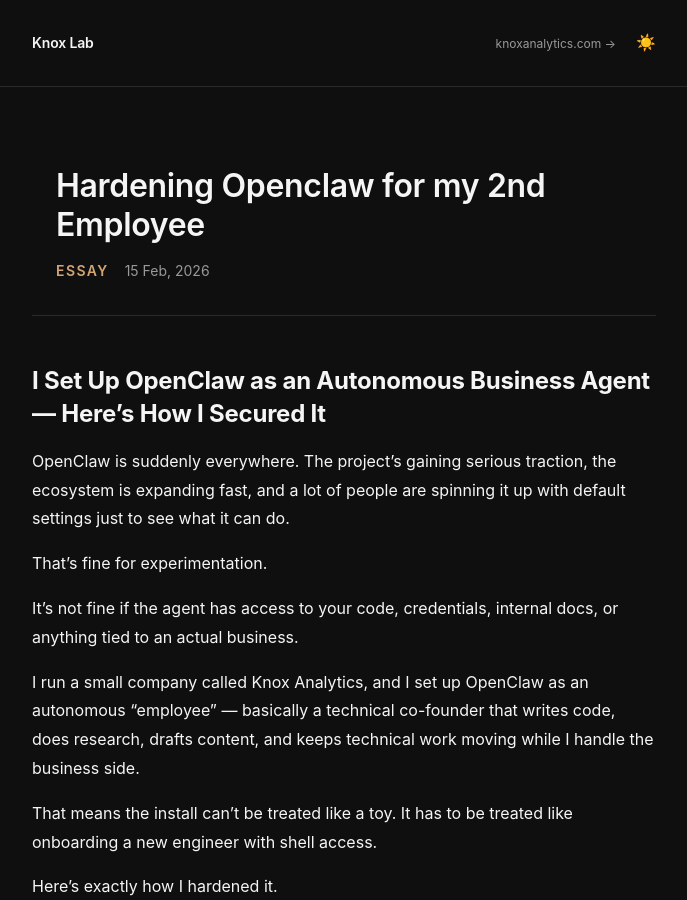
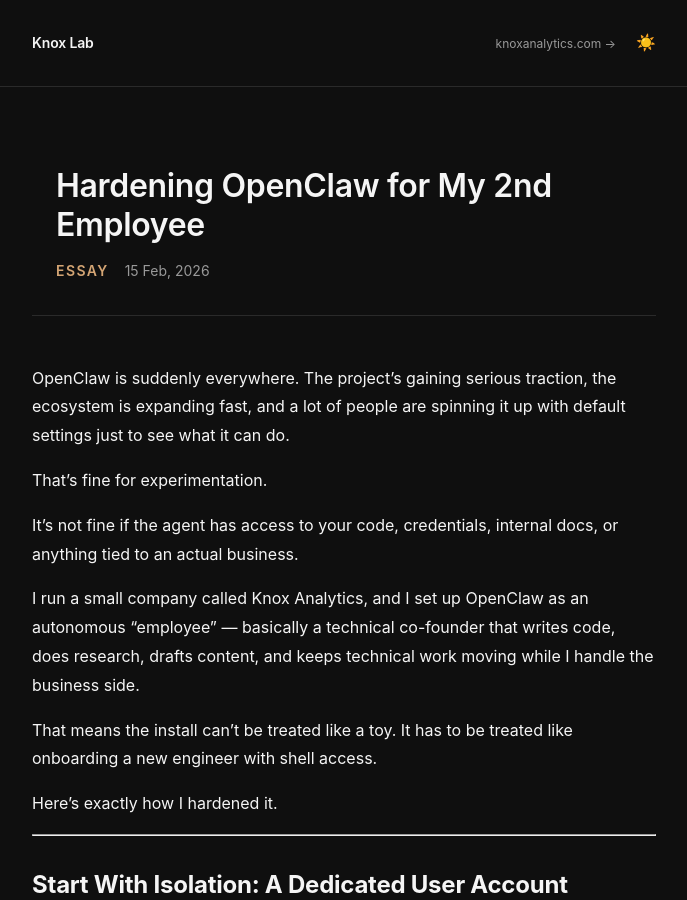
Before and after one commit to sfayka/lab, a Jekyll site: the page built from _posts/2026-02-15-hardening-openclaw.md, in a window 1280 px wide and 900 px high. Shown: the whole window, without its empty margins (296-983 px from the left). Built offline with Jekyll 4.4.1, drawn with Linux system fonts in a browser that asks for light colours.

Commit message:
editorial: OpenClaw title casing + remove duplicate H1

```diff
--- a/_posts/2026-02-15-hardening-openclaw.md
+++ b/_posts/2026-02-15-hardening-openclaw.md
@@ -1,12 +1,10 @@
 ---
 layout: post
-title: "Hardening Openclaw for my 2nd Employee"
+title: "Hardening OpenClaw for My 2nd Employee"
 date: 2026-02-15
 categories: [essays]
 published: true
 ---
-
-## I Set Up OpenClaw as an Autonomous Business Agent — Here’s How I Secured It
 
 OpenClaw is suddenly everywhere. The project’s gaining serious traction, the ecosystem is expanding fast, and a lot of people are spinning it up with default settings just to see what it can do.
 
```
